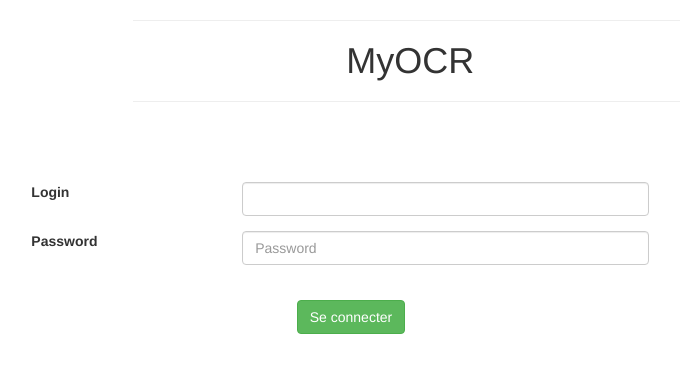
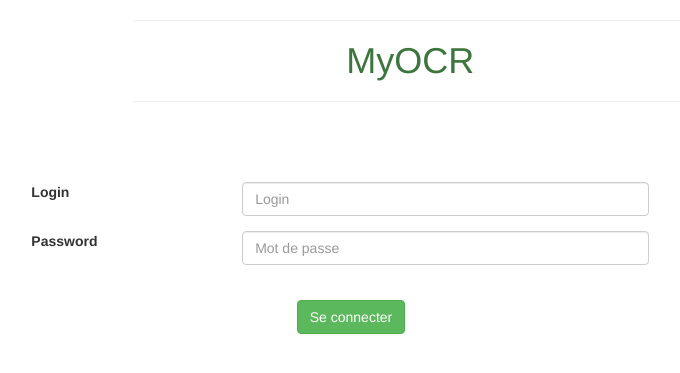
Before and after one commit to GuillaumeB13/Projet-Tutor-, a PHP site: page /Identification.php in a window 1280 px wide. Shown: the top 373 px of the page, without its empty margins (187-867 px from the left). Run offline with PHP 8.4, Linux system fonts and the light colour scheme.

Commit message:
modif présentation

```diff
--- a/php/Identification.php
+++ b/php/Identification.php
@@ -48,7 +48,7 @@
 	</head>
 	<body>
 		<HR class="col-sm-offset-3" size=1 width="50%">
-		<h1 class="col-sm-offset-5">MyOCR</h1>
+		<h1 class="col-sm-offset-5 text-success">MyOCR</h1>
 		<HR class="col-sm-offset-3" size=1 width="50%"> <br><br><br>
 		<form method="POST" action="/OCR/php/Identification.php">
 
@@ -56,13 +56,13 @@
 		  <div class="form-group row">
 		    <label class="col-sm-1 col-sm-offset-2 control-label">Login</label>
 		    <div class="col-sm-4">
-		      <input type="text" class="form-control col-sm-offset-3" name="login" >
+		      <input type="text" class="form-control col-sm-offset-3" name="login" placeholder="Login">
 		    </div>
 		  </div>
 		  <div class="form-group row">
 		    <label for="inputPassword3" class="col-sm-1 col-sm-offset-2 control-label">Password</label>
 		    <div class="col-sm-4">
-		      <input type="password" class="form-control col-sm-offset-3" id="inputPassword2" placeholder="Password" name="password"><br>
+		      <input type="password" class="form-control col-sm-offset-3" id="inputPassword2" placeholder="Mot de passe" name="password"><br>
 		    </div>
 		  </div>
 		  <div class="form-group row">
```
